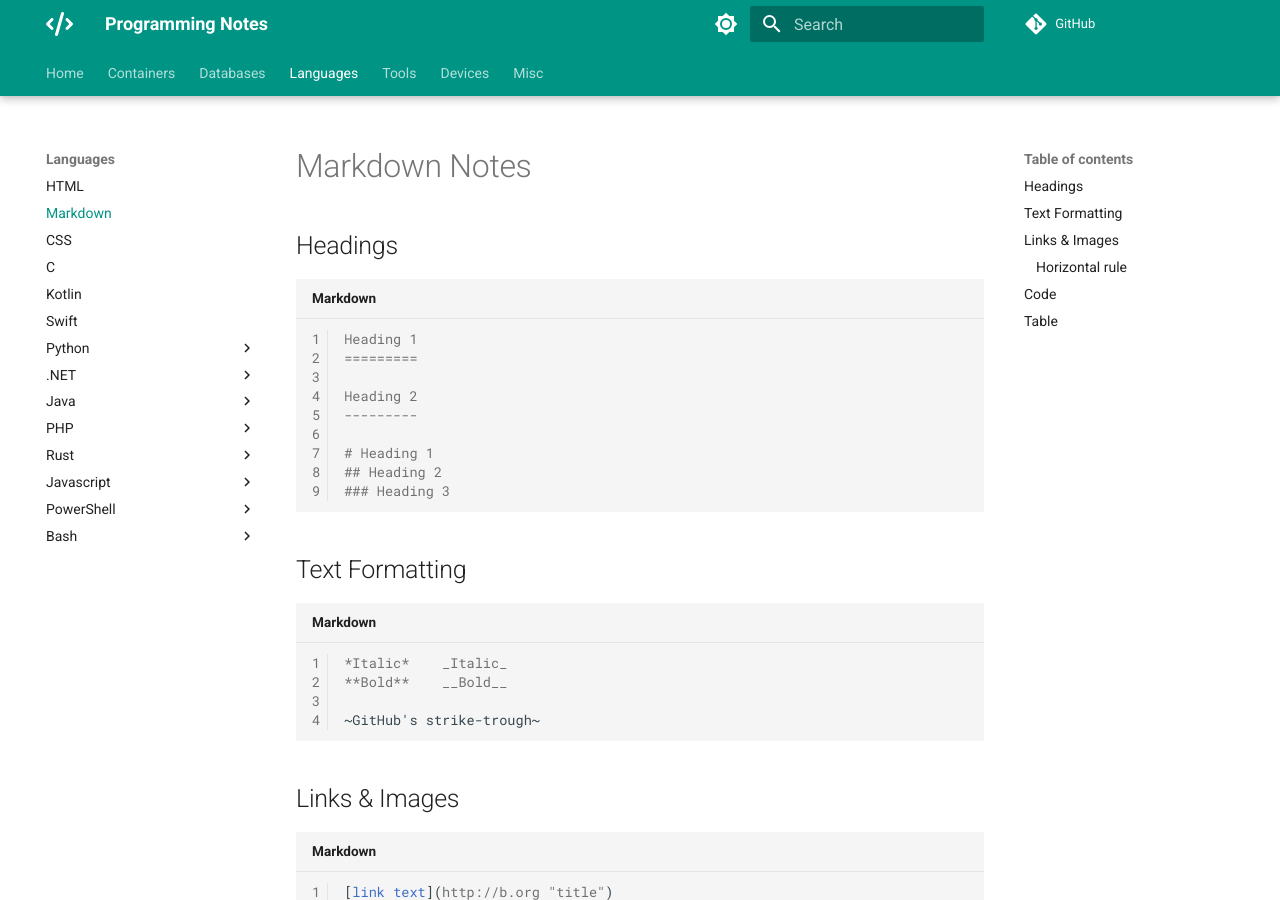
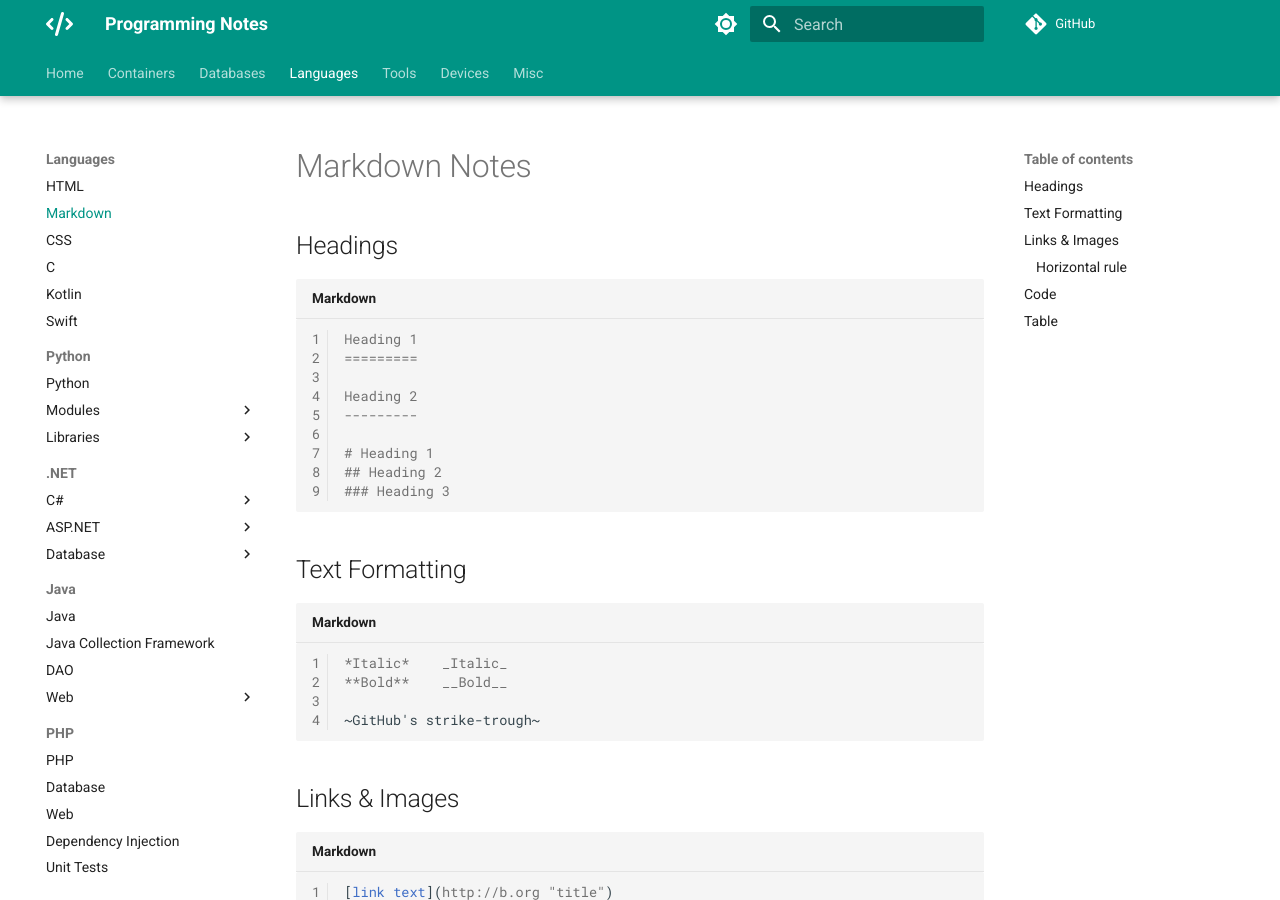
Before and after one commit to m-lamonaca/programming-notes, an MkDocs documentation site: the page built from docs/languages/markdown.md, in a window 1280 px wide and 900 px high. Built offline with MkDocs 1.6.1 and Material for MkDocs 9.7.7, drawn with Linux system fonts in a browser that asks for light colours; comment, search, counter and statistics services are not loaded.

Commit message:
feat: enable navigation pruning & navigation sections

```diff
--- a/mkdocs.yml
+++ b/mkdocs.yml
@@ -52,7 +52,8 @@ theme:
     - navigation.instant
     - navigation.indexes
     - navigation.tracking
-    # - navigation.sections
+    - navigation.pruning
+    - navigation.sections
     - navigation.top
     - navigation.tabs
     - navigation.tabs.sticky
```
